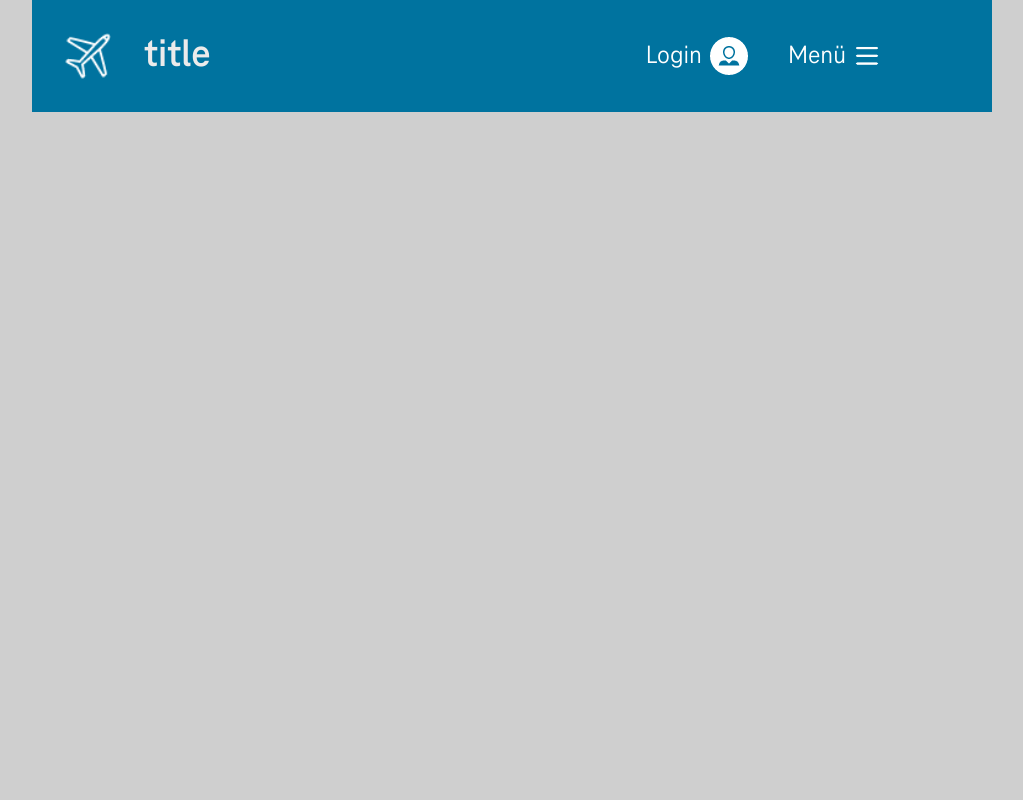
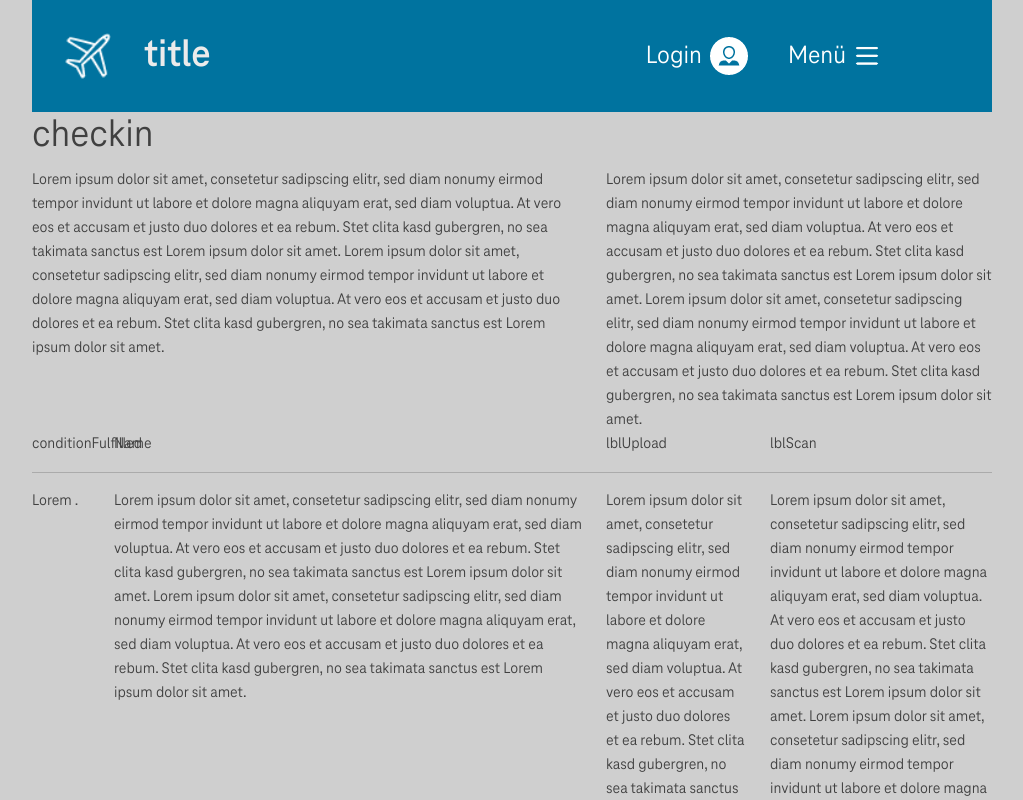
Before and after one commit to eu-digital-green-certificates/dgca-booking-demo-frontend, a React (Create React App) app: page /checkin in a window 1280 px wide. Shown: the top 800 px of the page, without its empty margins (128-1151 px from the left). Built offline with nearby package versions, Linux system fonts and the light colour scheme.

Commit message:
navigation for record checkin page

```diff
--- a/src/components/checkin-modal.component.tsx
+++ b/src/components/checkin-modal.component.tsx
@@ -28,10 +28,13 @@ import ModalHeader from 'react-bootstrap/esm/ModalHeader';
 
 import airplane from '../assets/images/airplane_outline.png'
 import { IPerson } from '../misc/person';
+import AppContext from '../misc/appContext';
 
 const CheckinModal = (props: any) => {
 
+    const context = React.useContext(AppContext);
     const { t } = useTranslation();
+
     const [show, setShow] = React.useState(false);
     const [forename, setForname] = React.useState<string>();
     const [lastname, setLastname] = React.useState<string>();
@@ -46,9 +49,9 @@ const CheckinModal = (props: any) => {
     }, [props.show])
 
     const handleClose = () => {
-        //TODO close Modal - do nothing
         props.handleCheckin();
         setShow(false);
+
     }
     const handleShow = () => setShow(true);
 
@@ -58,9 +61,7 @@ const CheckinModal = (props: any) => {
             lastname: lastname!,
             bookingCode: bookingCode!
         }
-        console.log(person);
-        //TODO api call - go to the next page
-        props.handleCheckin();
+        context.navigation!.toCheckin();
     }
 
     return (
--- a/src/misc/useNavigation.tsx
+++ b/src/misc/useNavigation.tsx
@@ -28,7 +28,8 @@ export interface IRoute {
 
 export interface INavigation {
     routes: IRoute,
-    toLanding: () => void
+    toLanding: () => void,
+    toCheckin: () => void
 }
 
 export const useRoutes = () => {
@@ -39,7 +40,8 @@ export const useRoutes = () => {
     React.useEffect(() => {
         setResult({
             root: basePath,
-            landing: basePath
+            landing: basePath,
+            checkin: basePath + 'checkin'
         })
     }, [])
 
@@ -68,6 +70,7 @@ const useNavigation = () => {
                 routes: _routes,
 
                 toLanding: () => { history.push(_routes.landing); },
+                toCheckin: () => { history.push(_routes.checkin); }
             }
 
             setResult(n);
--- a/src/routing.component.tsx
+++ b/src/routing.component.tsx
@@ -35,6 +35,7 @@ import IError from './misc/error';
 import Header from './components/header.component';
 import AppContext, { IAppContext } from './misc/appContext';
 import utils from './misc/utils';
+import RecordCheckinPage from './components/record-checkin-page.component';
 
 const Routing = () => {
     const { t } = useTranslation();
@@ -89,6 +90,12 @@ const Routing = () => {
                     >
                         <LandingPage />
                     </Route>
+                    <Route
+                        exact
+                        path={context.navigation.routes.checkin}
+                    >
+                        <RecordCheckinPage />
+                    </Route>
 
                 </Container>
             </AppContext.Provider>
```
